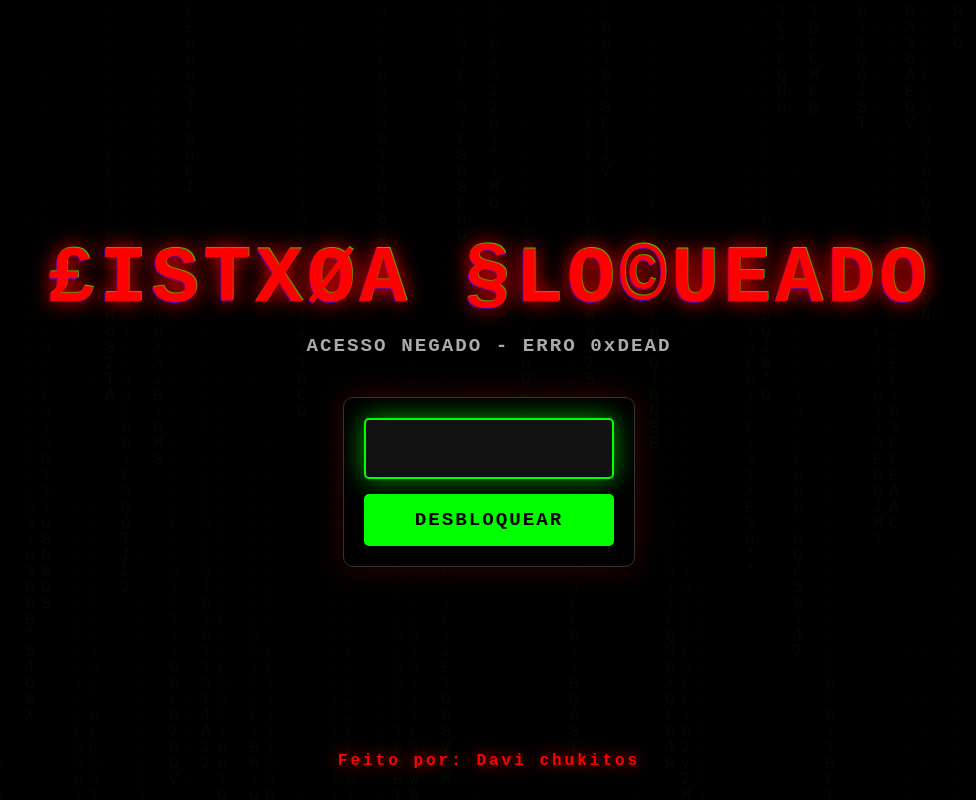
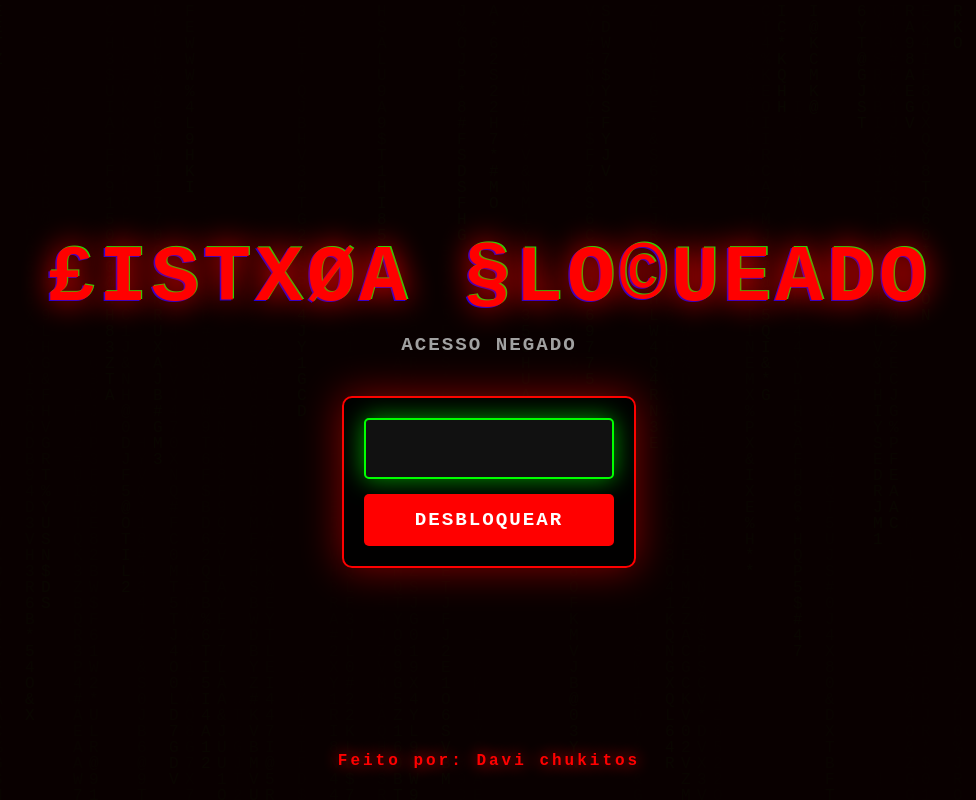
Before and after one commit to davilucca2016123-pixel/Trava2, a plain HTML site: page index.html in a window 1280 px wide. Both pictures are taken after a click on the button "DESBLOQUEAR". Shown: the whole page, without its empty margins (151-1127 px from the left). Drawn offline with Linux system fonts and the light colour scheme.

Commit message:
Update title and enhance visual effects in index.html

```diff
--- a/index.html
+++ b/index.html
@@ -3,7 +3,7 @@
 <head>
 <meta charset="UTF-8">
 <meta name="viewport" content="width=device-width,initial-scale=1,maximum-scale=1,user-scalable=no,viewport-fit=cover">
-<title>Falha Crítica</title>
+<title>Falha Crítica do Sistema</title>
 <style>
   *{box-sizing:border-box;margin:0;padding:0;-webkit-tap-highlight-color:transparent;}
   html, body {
@@ -14,48 +14,60 @@
     color: #fff; user-select: none;
   }
 
+  /* Fundo Matrix */
   #matrix {
     position: fixed; top: 0; left: 0; width: 100%; height: 100%;
-    z-index: -1; opacity: 0.3;
+    z-index: -1; opacity: 0.25;
   }
 
+  /* Efeito de tremedeira e pisca vermelho */
   #lock-screen {
     display: flex; flex-direction: column; align-items: center; justify-content: center;
     width: 100%; height: 100%; padding: 20px; text-align: center;
-    background: rgba(0, 0, 0, 0.85);
-    animation: glitch-bg 0.2s infinite;
+    background: rgba(10, 0, 0, 0.9);
+    animation: glitch-bg 0.15s infinite, red-flash 2s infinite;
   }
 
   @keyframes glitch-bg {
     0% { transform: translate(0,0); }
-    10% { transform: translate(-2px, 2px); }
-    20% { transform: translate(2px, -2px); }
+    10% { transform: translate(-3px, 3px); }
+    20% { transform: translate(3px, -3px); }
     30% { transform: translate(0,0); }
     100% { transform: translate(0,0); }
+  }
+
+  @keyframes red-flash {
+    0%, 100% { background: rgba(10, 0, 0, 0.9); }
+    50% { background: rgba(40, 0, 0, 0.9); }
   }
 
   .title {
     font-size: clamp(2.5rem, 10vw, 5rem); font-weight: 900; color: #ff0000;
     text-transform: uppercase; letter-spacing: 4px; margin-bottom: 10px;
-    text-shadow: 0 0 20px red, -3px 3px 0 #0f0, 3px -3px 0 #00f;
+    text-shadow: 0 0 30px red, -5px 5px 0 #0f0, 5px -5px 0 #00f;
     animation: glitch-text 0.1s infinite;
   }
 
   @keyframes glitch-text {
-    0% { text-shadow: 0 0 20px red, -2px 2px 0 #0f0, 2px -2px 0 #00f; }
-    50% { text-shadow: 0 0 20px red, 2px -2px 0 #0f0, -2px 2px 0 #00f; }
-    100% { text-shadow: 0 0 20px red, -2px 2px 0 #0f0, 2px -2px 0 #00f; }
+    0% { text-shadow: 0 0 30px red, -2px 2px 0 #0f0, 2px -2px 0 #00f; }
+    50% { text-shadow: 0 0 30px red, 3px -3px 0 #0f0, -3px 3px 0 #00f; }
+    100% { text-shadow: 0 0 30px red, -2px 2px 0 #0f0, 2px -2px 0 #00f; }
   }
 
   .subtitle {
     font-size: 1.2rem; color: #aaa; margin-bottom: 40px; letter-spacing: 2px;
-    font-weight: bold;
+    font-weight: bold; animation: blink 0.5s infinite;
+  }
+
+  @keyframes blink {
+    0%, 100% { opacity: 1; }
+    50% { opacity: 0.3; }
   }
 
   .input-area {
     display: flex; flex-direction: column; align-items: center; gap: 15px;
-    background: rgba(0,0,0,0.8); padding: 20px; border-radius: 10px;
-    border: 1px solid #333; box-shadow: 0 0 30px rgba(255,0,0,0.2);
+    background: rgba(0,0,0,0.9); padding: 20px; border-radius: 10px;
+    border: 2px solid #ff0000; box-shadow: 0 0 40px rgba(255,0,0,0.5);
   }
 
   input[type="password"] {
@@ -70,13 +82,13 @@
   }
 
   button {
-    background: #00ff00; color: #000; border: none; padding: 15px 30px;
+    background: #ff0000; color: #fff; border: none; padding: 15px 30px;
     font-size: 1.2rem; font-family: inherit; font-weight: 900; cursor: pointer;
     border-radius: 5px; width: 250px; text-transform: uppercase;
     letter-spacing: 2px; transition: 0.1s;
   }
 
-  button:active { background: #00aa00; transform: scale(0.95); }
+  button:active { background: #aa0000; transform: scale(0.95); }
 
   .footer {
     position: absolute; bottom: 30px; font-size: 1rem; color: #ff0000;
@@ -90,7 +102,7 @@
 
 <div id="lock-screen">
   <div class="title" id="glitch-title">SISTEMA BLOQUEADO</div>
-  <div class="subtitle">ACESSO NEGADO - ERRO 0xDEAD</div>
+  <div class="subtitle">ACESSO NEGADO</div>
 
   <div class="input-area">
     <input type="password" id="senhaInput" autocomplete="off" autofocus>
@@ -108,9 +120,9 @@
   const glitchTitle = document.getElementById('glitch-title');
 
   let audioCtx, osc, lfo;
-  let glitchLoop;
+  let glitchLoop, vibInterval;
 
-  // 1. EFEITO MATRIX
+  // --- EFEITO MATRIX ---
   const canvas = document.getElementById('matrix');
   const ctx = canvas.getContext('2d');
   canvas.width = window.innerWidth;
@@ -136,7 +148,7 @@
   }
   setInterval(drawMatrix, 33);
 
-  // 2. SIRENE ESTRIDENTE
+  // --- SIRENE E VIBRAÇÃO ---
   function tocarSirene() {
     try {
       if (!audioCtx) {
@@ -144,27 +156,37 @@
         osc = audioCtx.createOscillator();
         const gainNode = audioCtx.createGain();
         osc.type = 'sawtooth';
-        osc.frequency.value = 800;
+        osc.frequency.value = 900; // Agudo e insuportável
         lfo = audioCtx.createOscillator();
         const lfoGain = audioCtx.createGain();
-        lfo.frequency.value = 8;
-        lfoGain.gain.value = 400;
+        lfo.frequency.value = 10; // Rápido
+        lfoGain.gain.value = 500;
         lfo.connect(lfoGain);
         lfoGain.connect(osc.frequency);
         osc.connect(gainNode);
         gainNode.connect(audioCtx.destination);
-        gainNode.gain.value = 0.1;
+        gainNode.gain.value = 0.15;
         osc.start();
         lfo.start();
       }
     } catch(e) {}
   }
 
-  function pararAudio() {
-    try { if(osc) osc.stop(); if(audioCtx) audioCtx.close(); audioCtx = null; } catch(e) {}
+  function vibrar() {
+    if ("vibrate" in navigator) {
+      vibInterval = setInterval(() => {
+        navigator.vibrate([300, 100, 300, 100, 500]);
+      }, 1000);
+    }
   }
 
-  // 3. GLITCH NO TÍTULO
+  function pararTudo() {
+    try { if(osc) osc.stop(); if(audioCtx) audioCtx.close(); audioCtx = null; } catch(e) {}
+    if ("vibrate" in navigator) { clearInterval(vibInterval); navigator.vibrate(0); }
+    clearInterval(glitchLoop);
+  }
+
+  // --- GLITCH NO TÍTULO ---
   function iniciarGlitch() {
     const originalText = "SISTEMA BLOQUEADO";
     const chars = "XØ¥§€£∆©®™";
@@ -181,18 +203,23 @@
     }, 100);
   }
 
-  // 4. TRAVA DE TELA
+  // --- TRAVA DE TELA E VOLTAR ---
   function forcarTelaCheia() {
     const el = document.documentElement;
     if (el.requestFullscreen) el.requestFullscreen().catch(()=>{});
     else if (el.webkitRequestFullscreen) el.webkitRequestFullscreen();
   }
 
+  history.pushState(null, null, location.href);
+  window.onpopstate = function () {
+    history.pushState(null, null, location.href);
+  };
+
+  // --- LÓGICA DA SENHA ---
   function checarSenha() {
     const digitada = input.value.toUpperCase();
     if (digitada === SENHA_CORRETA) {
-      pararAudio();
-      clearInterval(glitchLoop);
+      pararTudo();
 
       if (document.exitFullscreen) document.exitFullscreen().catch(()=>{});
       else if (document.webkitExitFullscreen) document.webkitExitFullscreen();
@@ -207,17 +234,17 @@
       document.body.style.background = '#000';
 
     } else {
-      // Se errar, não avisa nada, só pisca vermelho e limpa
       input.value = '';
       input.style.borderColor = '#ff0000';
-      document.body.style.background = '#300';
-      setTimeout(() => { input.style.borderColor = '#00ff00'; document.body.style.background = '#000'; }, 150);
+      setTimeout(() => { input.style.borderColor = '#00ff00'; }, 150);
+      if (navigator.vibrate) navigator.vibrate([500]); // Tremida forte de erro
     }
   }
 
   // Inicializa os efeitos na primeira interação
   document.body.addEventListener('click', () => {
     tocarSirene();
+    vibrar();
     iniciarGlitch();
     forcarTelaCheia();
   }, { once: true });
@@ -227,7 +254,7 @@
     if (e.key === 'Enter') checarSenha();
   });
 
-  // Trava teclas de fuga
+  // Bloqueia F11 e Ctrl+W no PC
   document.addEventListener('keydown', (e) => {
     if (e.key === 'F11' || e.key === 'F12' || (e.ctrlKey && e.key === 'w') || (e.ctrlKey && e.key === 'W')) {
       e.preventDefault();
```
